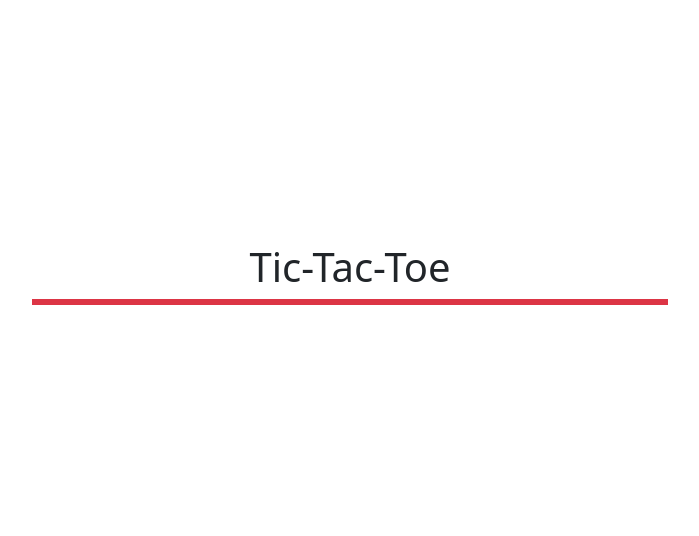
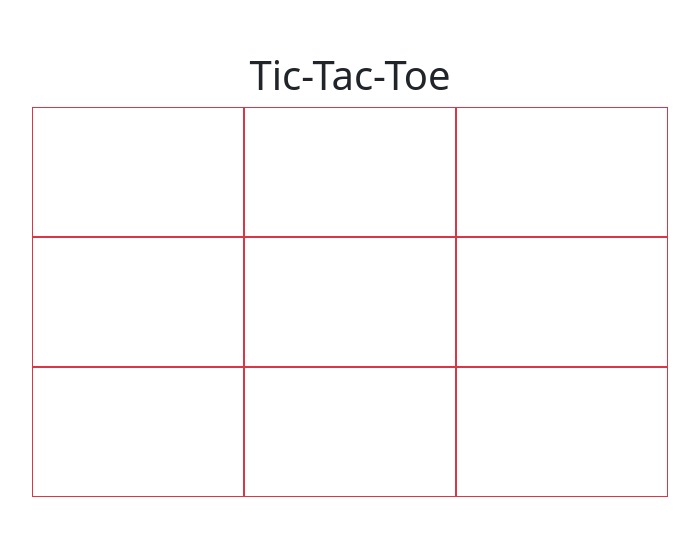
Before and after one commit to vichdz97/tic-tac-toe, a React (Vite) app: page / in a window 1280 px wide. Shown: the part 126-662 px from the top of the page, without its empty margins (290-989 px from the left). Built offline with nearby package versions, Linux system fonts and the light colour scheme.

Commit message:
set grid lines

```diff
--- a/src/App.css
+++ b/src/App.css
@@ -5,8 +5,57 @@ html, body, #root, #root>div {
 
 .block {
     text-align: center;
+    height: 130px;
 }
 
 .block:hover {
     background-color: rgb(237, 237, 237);
 }
+
+/* first six blocks */
+.block:nth-child(-n + 6) {
+    border-bottom: 1px solid black;
+}
+
+.block:nth-child(1) {
+    border-right: 1px solid black;
+}
+
+.block:nth-child(2) {
+    border-left: 1px solid black;
+    border-right: 1px solid black;
+}
+
+.block:nth-child(3) {
+    border-left: 1px solid black;
+}
+
+.block:nth-child(4) {
+    border-top: 1px solid black;
+    border-right: 1px solid black;
+}
+
+.block:nth-child(5) {
+    border: 1px solid black;
+}
+
+.block:nth-child(6) {
+    border-left: 1px solid black;
+    border-top: 1px solid black;
+}
+
+.block:nth-child(7) {
+    border-top: 1px solid black;
+    border-right: 1px solid black;
+}
+
+.block:nth-child(8) {
+    border-left: 1px solid black;
+    border-top: 1px solid black;
+    border-right: 1px solid black;
+}
+
+.block:nth-child(9) {
+    border-left: 1px solid black;
+    border-top: 1px solid black;
+}
```
